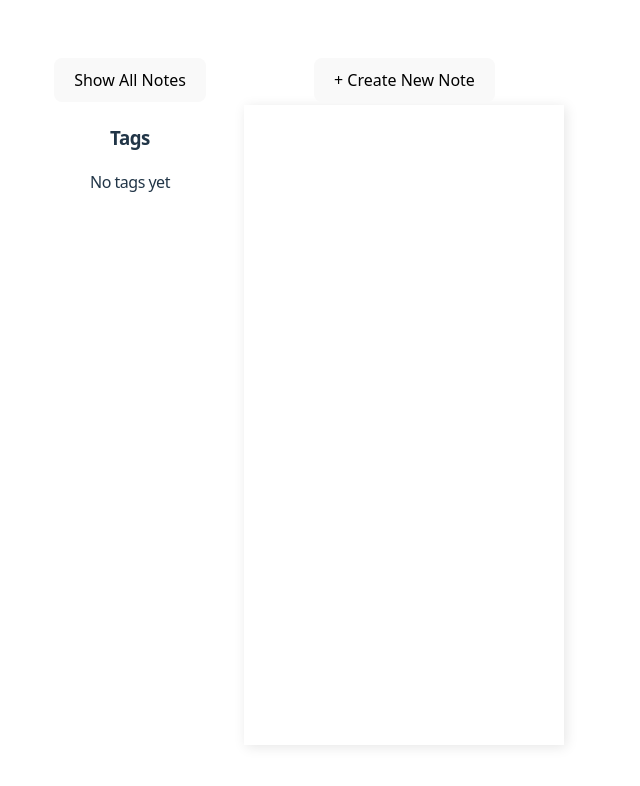
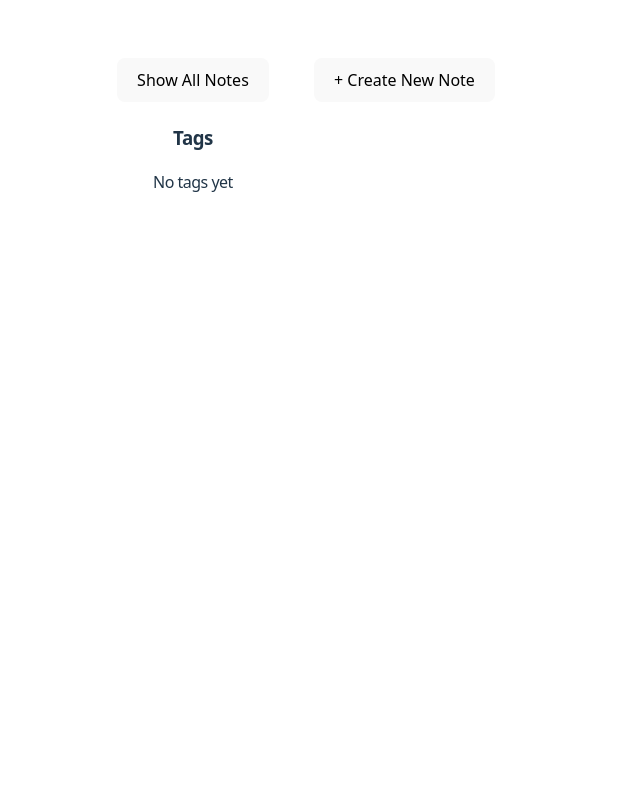
Before and after one commit to alifbink-ualberta/notetakingapp, a React (Vite) app: page / in a window 1280 px wide. Shown: the top 786 px of the page, without its empty margins (318-958 px from the left). Built offline with nearby package versions, Linux system fonts and the light colour scheme.

Commit message:
Added style to NoteList.

```diff
--- a/src/App.css
+++ b/src/App.css
@@ -4,6 +4,7 @@
   padding: 2rem;
   text-align: center;
   letter-spacing: -0.5px;
+  transition: all 0.2s linear;
 }
 
 .main-layout {
@@ -94,15 +95,35 @@
 .note-list{
   display: flex;
   flex-direction: column;
-  gap: 1rem;
+  gap: 4px;
   align-items: center;
   justify-content: flex-start;
   flex-wrap: nowrap;
   height: 80vh;
   overflow-y: scroll;
   text-align: left;
-  width: 25vw;
-  box-shadow: 2px 2px 12px rgba(0,0,0,0.1);
+  width: 100%;
+  box-shadow: 0;
+}
+
+
+
+.list-card {
+  display: flex;
+  flex-direction: column;
+  align-items: start;
+  width: 100%;
+  box-sizing: border-box;
+  padding: 16px;
+  border-radius: 12px;
+  color: white;
+  box-shadow: none;
+  transition: background-color 0.3s, box-shadow 0.3s;
+}
+
+.list-card:hover {
+  box-shadow: 0 4px 10px rgba(0,0,0,0.3);
+  background-color: rgba(35, 37, 48, 0.5);
 }
 
 .last-edited{
```
